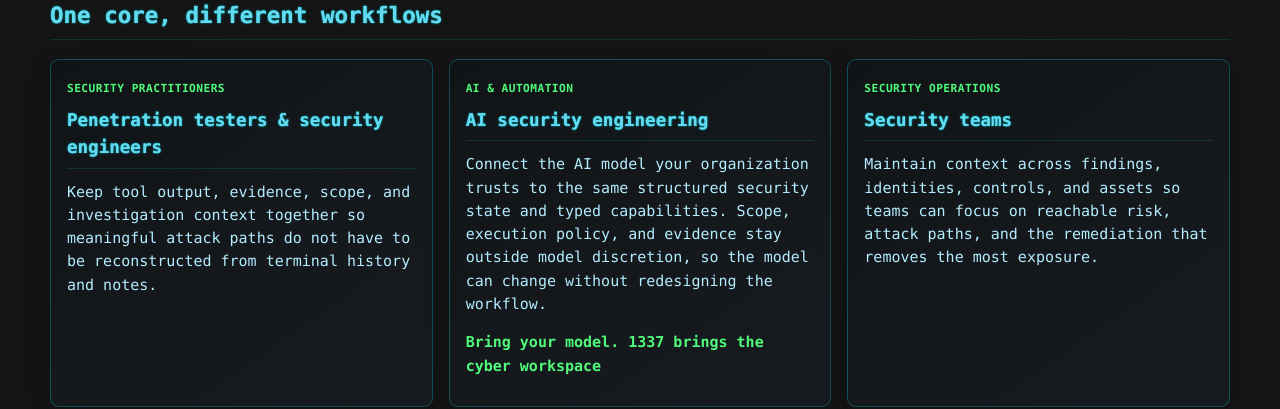
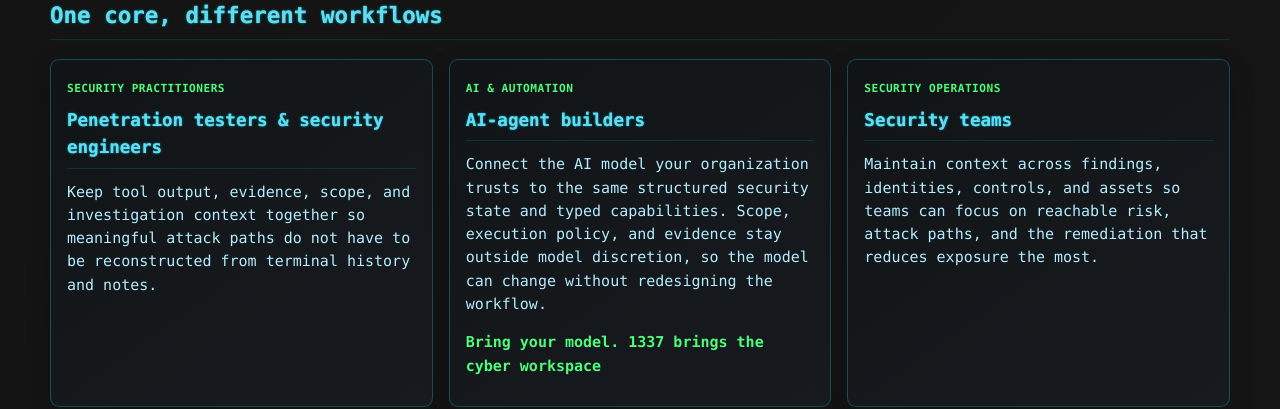
Before and after one commit to Fuzzy-Technologies/1337, a Jekyll site: the page built from index.md, in a window 1280 px wide and 1400 px high, scrolled down 1122 px. Shown: the part 150-559 px from the top of the window. Built offline with Jekyll 4.4.1, drawn with Linux system fonts in a browser that asks for light colours; Markdown is read by kramdown in place of the engine named in the settings; some of the changed text lies outside the part shown.

Commit message:
docs(site): sync EN landing from develop and add zh-CN

```diff
--- a/index.md
+++ b/index.md
@@ -96,7 +96,7 @@ Security Objects
 
 <section class="card">
 <span class="card-label">AI &amp; automation</span>
-<h3>AI security engineering</h3>
+<h3>AI-agent builders</h3>
 <p>Connect the AI model your organization trusts to the same structured security state and typed capabilities. Scope, execution policy, and evidence stay outside model discretion, so the model can change without redesigning the workflow.</p>
 <p class="card-hook">Bring your model. 1337 brings the cyber workspace</p>
 </section>
@@ -104,7 +104,7 @@ Security Objects
 <section class="card">
 <span class="card-label">Security operations</span>
 <h3>Security teams</h3>
-<p>Maintain context across findings, identities, controls, and assets so teams can focus on reachable risk, attack paths, and the remediation that removes the most exposure.</p>
+<p>Maintain context across findings, identities, controls, and assets so teams can focus on reachable risk, attack paths, and the remediation that reduces exposure the most.</p>
 </section>
 </div>
 </section>
```
Also changed, not shown: other parts of index.md (+2 -2 lines).
